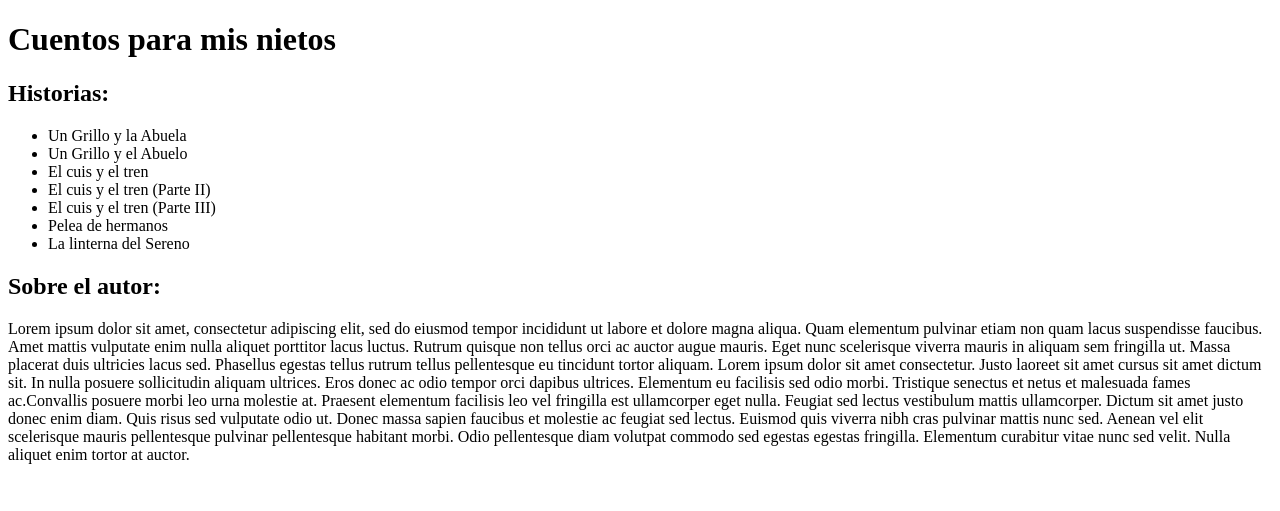
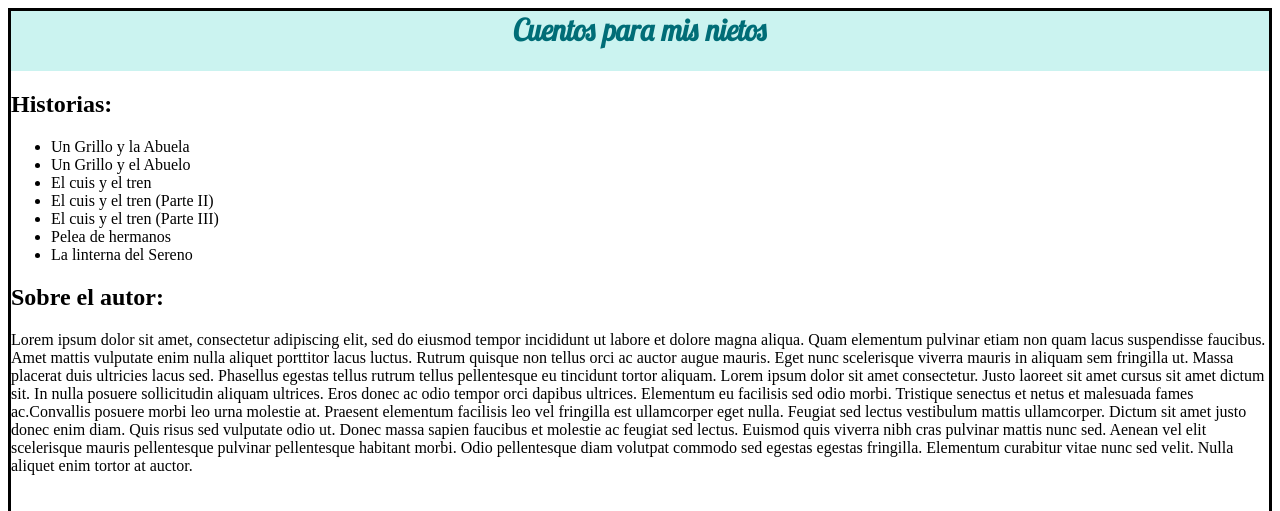
Before and after one commit to Lulens/cuentos-abuelo, a plain HTML site: page cuentos.html in a window 1280 px wide. Shown: the top 511 px of the page. Drawn offline with Linux system fonts and the light colour scheme.

Commit message:
css de h1

```diff
--- a/cuentos.html
+++ b/cuentos.html
@@ -6,17 +6,17 @@
     <meta name="keywords" content="cuentos, historias, abuelo, anécdotas">
     <meta name="author" content="María Lucía Báez">
     <meta name="viewport" content="width=device-width, initial-scale=1.0">
-    <title>Cuentos para mis nietos</title>
+    <link href="estilos.css" rel="stylesheet">
+    <link href="https://fonts.googleapis.com/css2?family=Amatic+SC:wght@400;700&family=Dancing+Script:wght@400;500&family=Lobster+Two:ital@1&display=swap" rel="stylesheet">
   </head>
   <body>
-    <header>
     <h1>Cuentos para mis nietos</h1>
-    </header>
-    <section>
+    <main>
+      <section class="seccion-principal">
         <div>
           <h2 class="titulo-secundario">Historias:</h2>
           <ul>
-          <li> Un Grillo y la Abuela</li>
+            <li>Un Grillo y la Abuela</li>
             <li>Un Grillo y el Abuelo</li>
             <li>El cuis y el tren</li>
             <li>El cuis y el tren (Parte II)</li>
@@ -39,5 +39,6 @@
         </p>
         <p>Todos los derechos reservados</p>
     </footer>
+   </main>
  </body>
 </html>
--- /dev/null
+++ b/estilos.css
@@ -0,0 +1,17 @@
+body{
+  border-style:solid;
+}
+
+h1 {
+
+  font-family: Lobster Two;
+  font-size: 30px;
+  margin-top: 0px;
+  height: 60px;
+  background-color:#cbf3f0;
+  color: #006d77;
+  display: flex;
+  text-align: center;
+  justify-content: center;
+
+}
```
Lines whose indentation alone changed are shown as unchanged.
